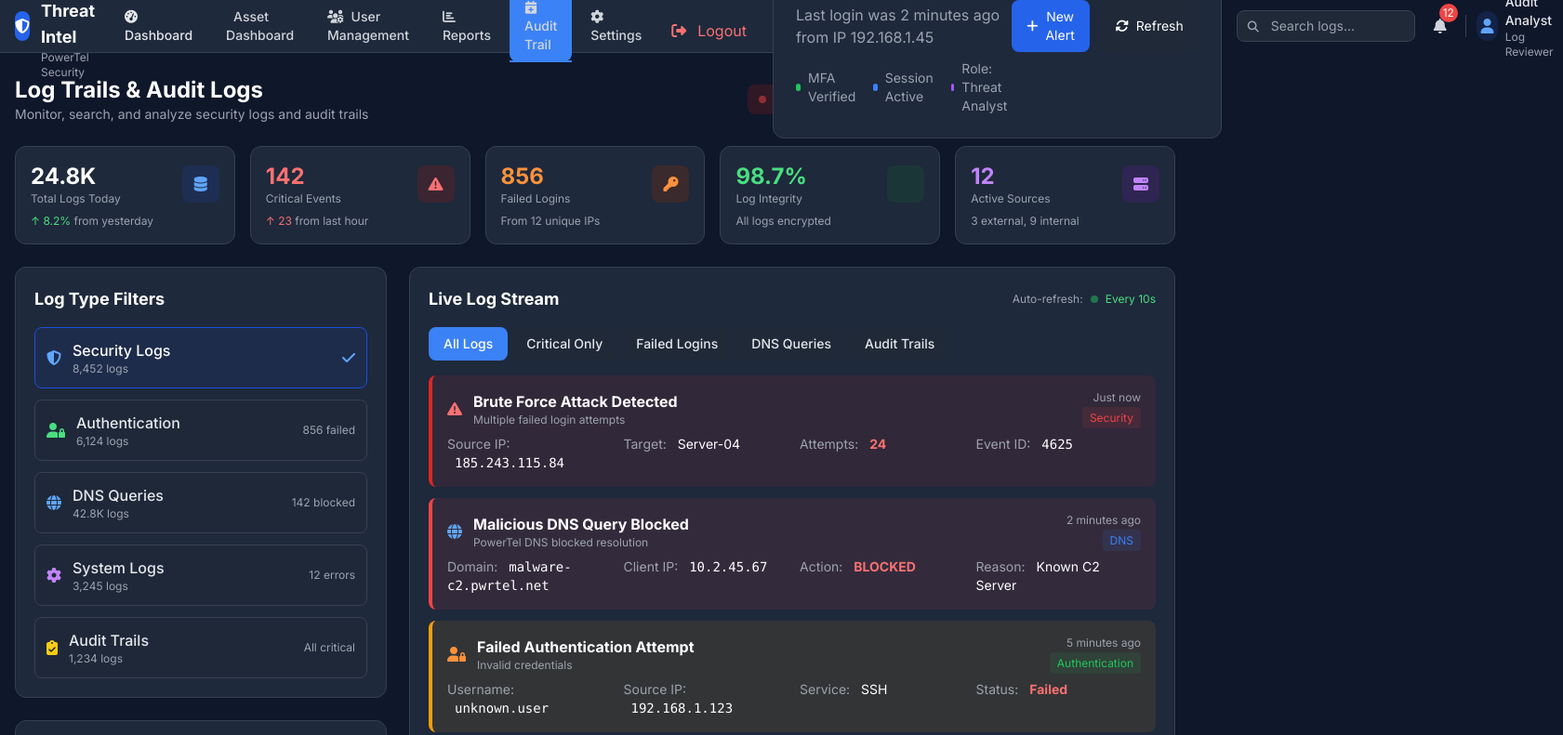
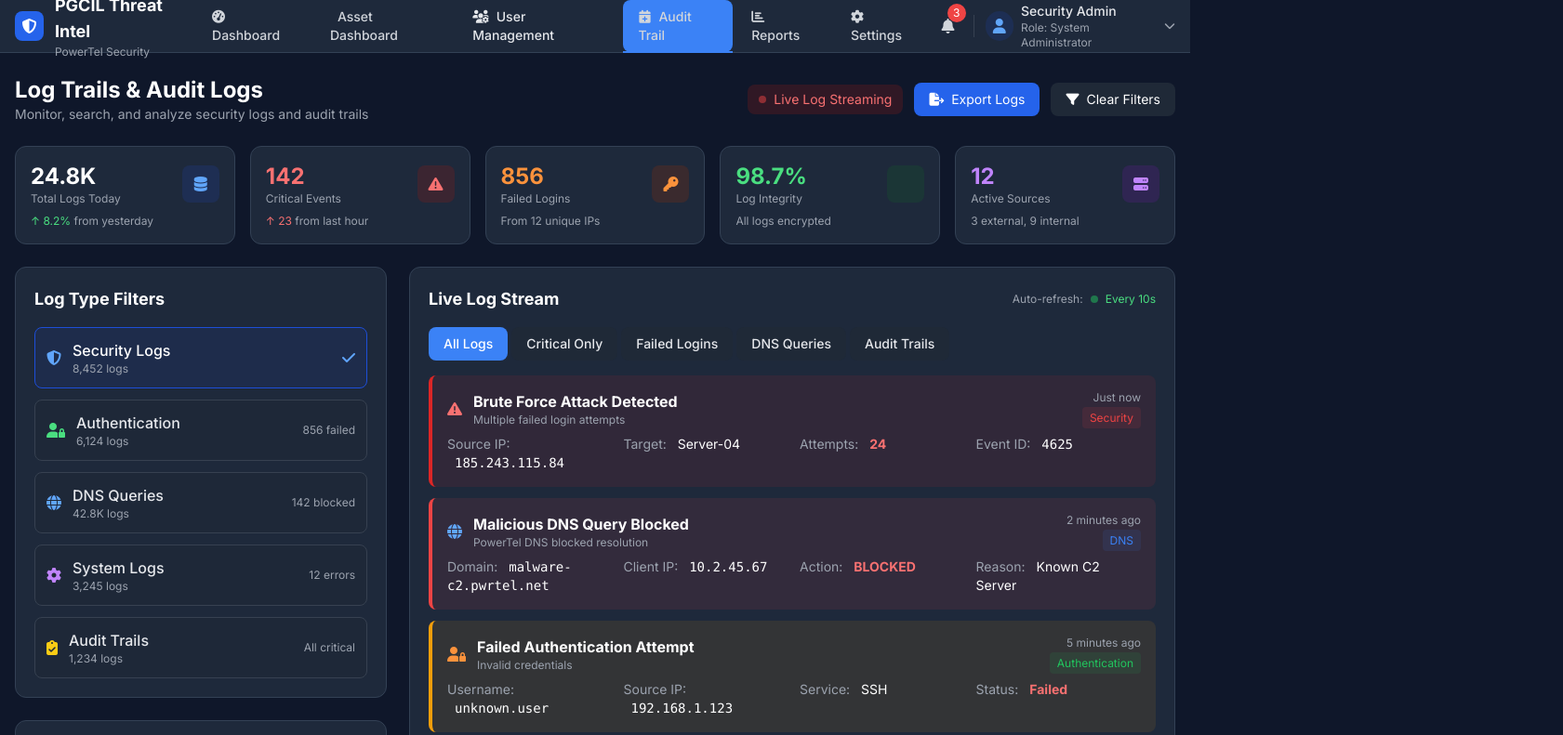
Before and after one commit to eswardaras/pgdcil, a plain HTML site: page logtrail.html in a window 1280 px wide. Shown: the top 791 px of the page at 93% size, 1681 px wide, since content can reach past the window. Drawn offline with nearby package versions, Linux system fonts and the light colour scheme.

Commit message:
Update logtrail.html

```diff
--- a/logtrail.html
+++ b/logtrail.html
@@ -125,8 +125,7 @@
     </style>
 </head>
 <body class="dark-bg text-gray-200">
-    <!-- Horizontal Navigation Menu -->
-    <nav class="nav-dark sticky top-0 z-10">
+      <nav class="nav-dark sticky top-0 z-10">
         <div class="container mx-auto px-4">
             <div class="flex items-center justify-between h-14">
                 <!-- Left: Logo & Brand -->
@@ -142,78 +141,35 @@
 
                 <!-- Center: Navigation Links -->
                 <div class="hidden md:flex items-center space-x-1">
-                    <a href="dashboard.html" class="relative px-4 py-2 rounded-lg text-sm font-medium transition">
+                    <a href="dashboard.html" class="relative px-4 py-2 rounded-lg text-sm font-medium text-gray-300 hover:text-white hover:bg-gray-800 transition">
                         <i class="fas fa-tachometer-alt mr-2"></i>Dashboard
                     </a>
                     <a href="dashboardOne.html" class="relative px-4 py-2 rounded-lg text-sm font-medium text-gray-300 hover:text-white hover:bg-gray-800 transition">
                         <i class="fas fa-radar mr-2"></i>Asset Dashboard
                     </a>
 
-                    <a href="user-management.html" class="relative px-4 py-2 rounded-lg text-sm font-medium text-gray-300 hover:text-white hover:bg-gray-800 transition">
+                    <a href="user-management.html" class=" relative px-4 py-2 rounded-lg text-sm font-medium transition">
                         <i class="fas fa-users-cog mr-2"></i>User Management
+                    </a>
+                    <a href="logtrail.html" class="nav-active relative px-4 py-2 rounded-lg text-sm font-medium text-gray-300 hover:text-white hover:bg-gray-800 transition">
+                        <i class="fas fa-calendar-plus mr-2"></i>Audit Trail
                     </a>
                     <a href="reports.html" class="relative px-4 py-2 rounded-lg text-sm font-medium text-gray-300 hover:text-white hover:bg-gray-800 transition">
                         <i class="fas fa-chart-bar mr-2"></i>Reports
                     </a>
-                     <a href="logtrail.html" class="nav-active relative px-4 py-2 rounded-lg text-sm font-medium text-gray-300 hover:text-white hover:bg-gray-800 transition">
-                        <i class="fas fa-calendar-plus mr-2"></i>Audit Trail
-                    </a>
                     <a href="settings.html" class="relative px-4 py-2 rounded-lg text-sm font-medium text-gray-300 hover:text-white hover:bg-gray-800 transition">
                         <i class="fas fa-cog mr-2"></i>Settings
                     </a>
-                          <div class="pt-2 border-t border-gray-800">
-                    <a href="index.html" class="flex items-center px-3 py-2 rounded-lg text-red-400 hover:text-red-300 hover:bg-gray-800">
-                        <i class="fas fa-sign-out-alt mr-3"></i>Logout
-                    </a>
                 </div>
-                </div>
-    <!-- Welcome Banner -->
-    <div class="container mx-auto px-4 pt-6">
-        <div class="card-dark rounded-xl p-6 mb-6 welcome-message">
-            <div class="flex flex-col md:flex-row md:items-center justify-between">
-                <div>
-                    <h1 class="text-2xl font-bold text-white">Welcome back, <span id="welcomeUser">Security Admin</span>! 👋</h1>
-                    <p class="text-gray-400 mt-2">Last login was 2 minutes ago from IP 192.168.1.45</p>
-                    <div class="flex items-center mt-3 space-x-4">
-                        <div class="flex items-center">
-                            <div class="w-2 h-2 bg-green-500 rounded-full mr-2"></div>
-                            <span class="text-sm text-gray-400">MFA Verified</span>
-                        </div>
-                        <div class="flex items-center">
-                            <div class="w-2 h-2 bg-blue-500 rounded-full mr-2"></div>
-                            <span class="text-sm text-gray-400">Session Active</span>
-                        </div>
-                        <div class="flex items-center">
-                            <div class="w-2 h-2 bg-purple-500 rounded-full mr-2"></div>
-                            <span class="text-sm text-gray-400">Role: Threat Analyst</span>
-                        </div>
-                    </div>
-                </div>
-                <div class="mt-4 md:mt-0">
-                    <div class="flex space-x-3">
-                        <button class="bg-blue-600 hover:bg-blue-700 text-white px-4 py-2 rounded-lg flex items-center text-sm">
-                            <i class="fas fa-plus mr-2"></i> New Alert
-                        </button>
-                        <button class="bg-gray-800 hover:bg-gray-700 text-white px-4 py-2 rounded-lg flex items-center text-sm">
-                            <i class="fas fa-sync-alt mr-2"></i> Refresh
-                        </button>
-                    </div>
-                </div>
-            </div>
-        </div>
-    </div>
 
                 <!-- Right: User & Controls -->
                 <div class="flex items-center space-x-3">
-                    <div class="relative hidden md:block">
-                        <input type="text" placeholder="Search logs..." class="bg-gray-800 border border-gray-700 rounded-lg px-3 py-1.5 pl-9 pr-3 text-sm focus:outline-none focus:ring-1 focus:ring-blue-500 w-48">
-                        <i class="fas fa-search absolute left-3 top-2.5 text-gray-400 text-xs"></i>
-                    </div>
+
 
                     <div class="relative">
                         <button class="relative p-2 text-gray-300 hover:text-white hover:bg-gray-800 rounded-lg">
                             <i class="fas fa-bell"></i>
-                            <span class="absolute -top-1 -right-1 w-5 h-5 bg-red-500 text-white text-xs rounded-full flex items-center justify-center">12</span>
+                            <span class="absolute -top-1 -right-1 w-5 h-5 bg-red-500 text-white text-xs rounded-full flex items-center justify-center">3</span>
                         </button>
                     </div>
 
@@ -224,9 +180,10 @@
                             <i class="fas fa-user text-blue-400"></i>
                         </div>
                         <div class="hidden md:block">
-                            <p class="text-sm font-medium">Audit Analyst</p>
-                            <p class="text-xs text-gray-400">Log Reviewer</p>
+                            <p class="text-sm font-medium">Security Admin</p>
+                            <p class="text-xs text-gray-400">Role: System Administrator</p>
                         </div>
+                        <i class="fas fa-chevron-down text-gray-400 text-xs"></i>
                     </div>
                 </div>
             </div>
```
